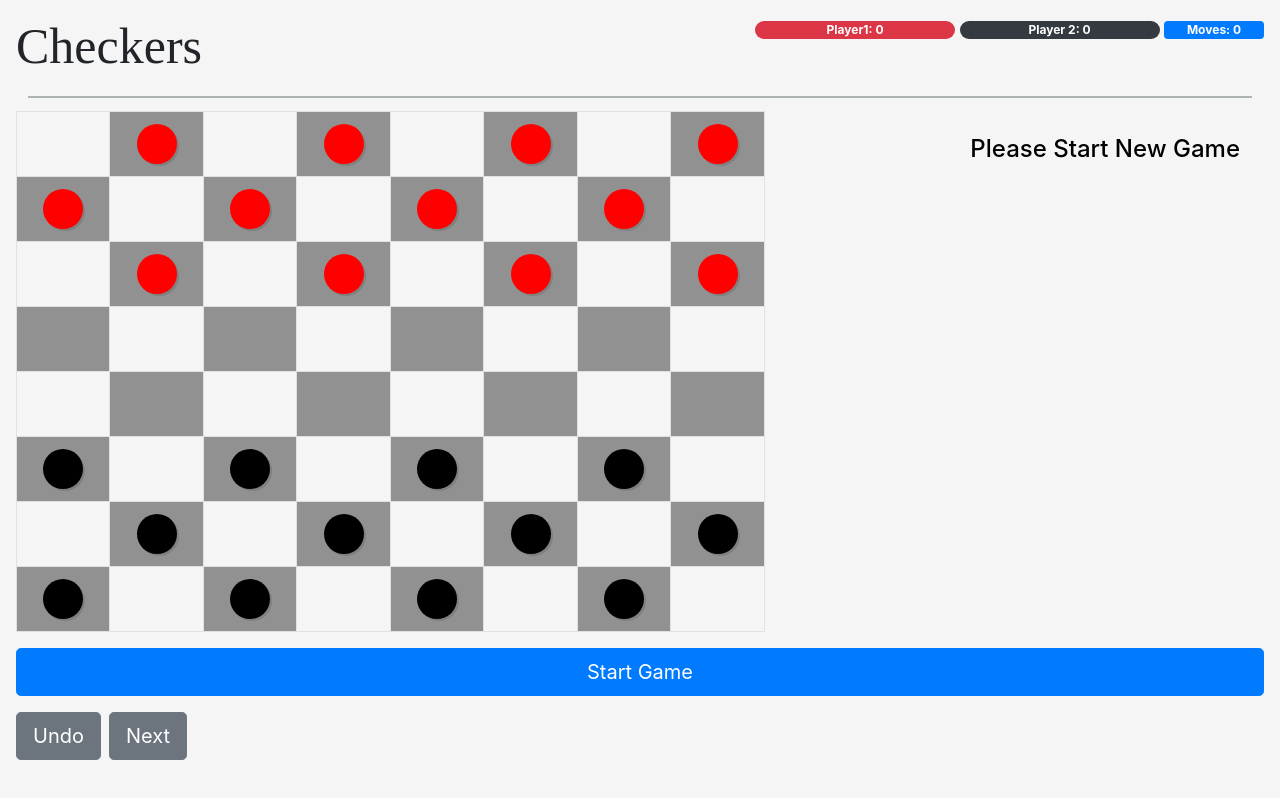
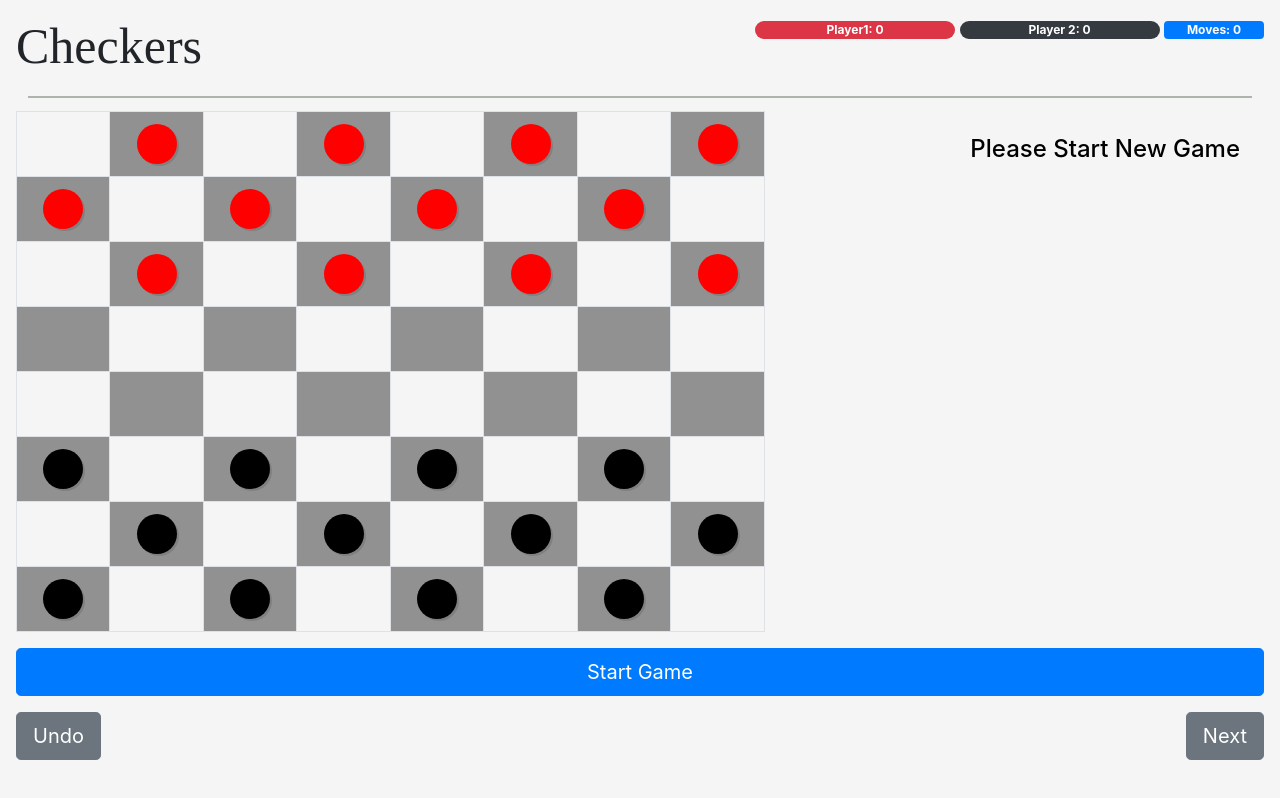
Before and after one commit to dorpi/checkers-react, a React (Create React App) app: page / in a window 1280 px wide. Built offline with nearby package versions, Linux system fonts and the light colour scheme.

Commit message:
Update HistoryButton.js

```diff
--- a/src/components/HistoryButton.js
+++ b/src/components/HistoryButton.js
@@ -6,20 +6,17 @@ import PropsType from 'prop-types';
 
 const HistoryButton = ({undoClick,nextClick})=>{
   return (
-    <div className='mb-2'>
+    <div className="history-buttons">
         <Button
           variant="secondary"
           size="lg"
-          className='mr-2  '
+
           onClick={() => {
-
             undoClick();
-
           }}
         >
           Undo
         </Button>
-
         <Button variant="secondary" size="lg" onClick={() =>
           nextClick()
         }>
```
